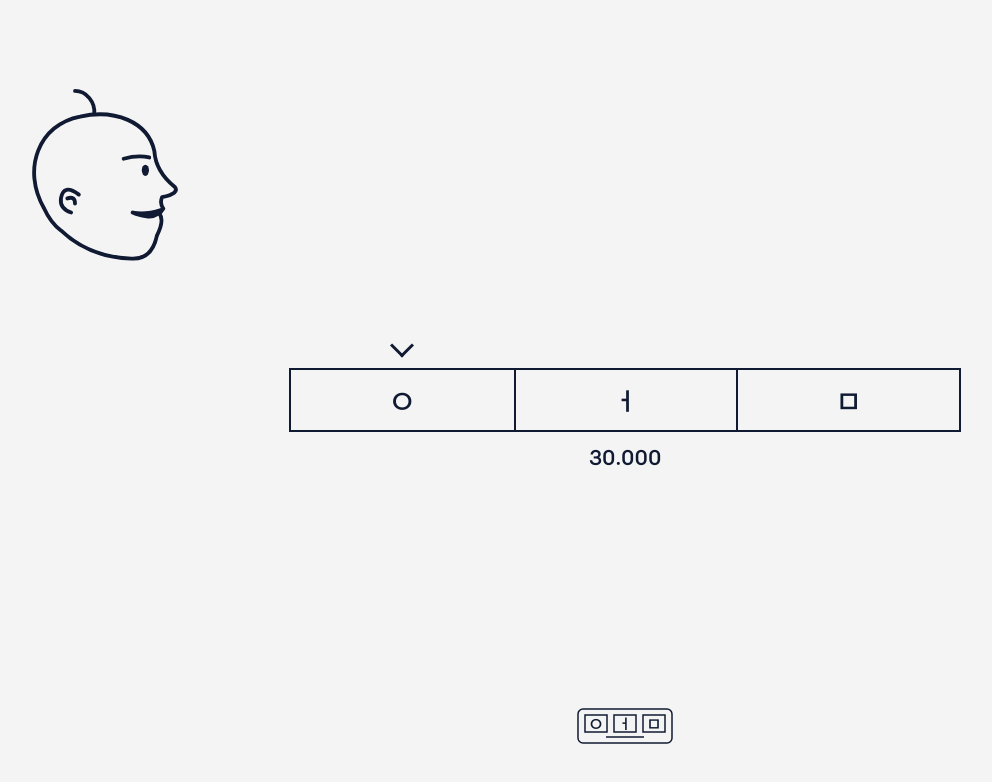
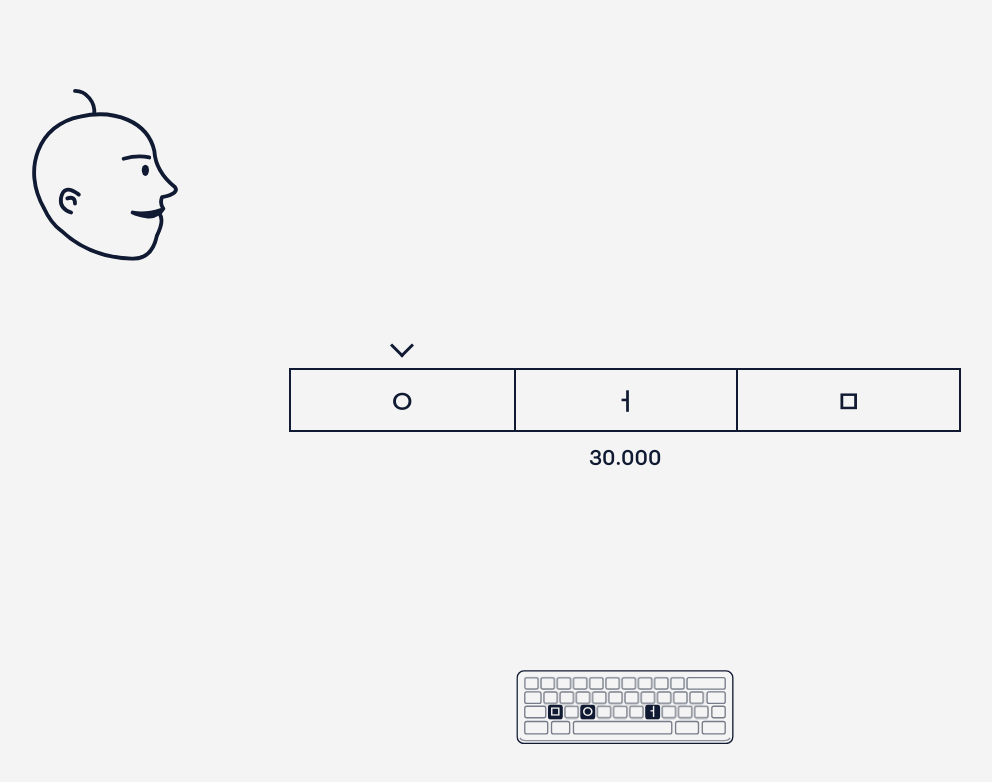
Before and after one commit to AmenoRica/umm, a plain HTML site: page index.html in a window 1280 px wide. Both pictures are taken after a click on the button "시작하기". Shown: the whole page, without its empty margins (15-1007 px from the left). Drawn offline with Linux system fonts and the light colour scheme.

Commit message:
Show Hangul input keys on a staggered desktop keyboard

```diff
--- a/index.html
+++ b/index.html
@@ -259,7 +259,7 @@ OTHER DEALINGS IN THE FONT SOFTWARE.
       font-size: 1rem;
       pointer-events: none;
     }
-    .keyboard-hint svg { width: 6rem; height: auto; }
+    .keyboard-hint svg { width: clamp(12rem, 17vw, 15rem); height: auto; }
     .face {
       position: absolute;
       left: clamp(4px, 2vw, 32px);
@@ -349,11 +349,37 @@ OTHER DEALINGS IN THE FONT SOFTWARE.
     <div class="caption" aria-live="polite"></div>
     <div class="clock" role="timer" aria-label="남은 시간">30.000</div>
     <div class="keyboard-hint" role="img" aria-label="키보드로 ㅇ, ㅓ, ㅁ 입력">
-      <svg viewBox="0 0 96 36" fill="none" stroke="currentColor" stroke-width="1.5" aria-hidden="true">
-        <rect x="1" y="1" width="94" height="34" rx="5"/>
-        <path d="M8 7h22v17H8z M37 7h22v17H37z M66 7h22v17H66z M29 29h38"/>
-        <g fill="currentColor" stroke="none" font-size="14" text-anchor="middle">
-          <text x="19" y="21">ㅇ</text><text x="48" y="21">ㅓ</text><text x="77" y="21">ㅁ</text>
+      <svg viewBox="0 0 228 78" fill="none" stroke="currentColor" stroke-width="1.4" aria-hidden="true">
+        <defs>
+          <pattern id="key-row" width="17" height="15" patternUnits="userSpaceOnUse">
+            <rect x="1" y="1" width="14" height="12" rx="2"/>
+          </pattern>
+          <g id="key-strip"><rect width="170" height="15" fill="url(#key-row)" stroke="none"/></g>
+        </defs>
+        <rect x="1" y="1" width="226" height="76" rx="7"/>
+        <path d="M4 71 Q5 74 10 74 H218 Q223 74 224 71" opacity=".45"/>
+        <g opacity=".55">
+          <use href="#key-strip" x="8" y="7"/>
+          <rect x="179" y="8" width="40" height="12" rx="2"/>
+          <rect x="9" y="23" width="17" height="12" rx="2"/>
+          <use href="#key-strip" x="28" y="22"/>
+          <rect x="200" y="23" width="19" height="12" rx="2"/>
+          <rect x="9" y="38" width="22" height="12" rx="2"/>
+          <use href="#key-strip" x="33" y="37"/>
+          <rect x="205" y="38" width="14" height="12" rx="2"/>
+          <rect x="9" y="54" width="24" height="13" rx="2"/>
+          <rect x="37" y="54" width="19" height="13" rx="2"/>
+          <rect x="60" y="54" width="103" height="13" rx="2"/>
+          <rect x="167" y="54" width="24" height="13" rx="2"/>
+          <rect x="195" y="54" width="24" height="13" rx="2"/>
+        </g>
+        <g fill="currentColor">
+          <rect x="34" y="37" width="14" height="14" rx="2"/>
+          <rect x="68" y="37" width="14" height="14" rx="2"/>
+          <rect x="136" y="37" width="14" height="14" rx="2"/>
+        </g>
+        <g fill="#f4f4f4" stroke="none" font-size="13" text-anchor="middle">
+          <text x="41" y="48.5">ㅁ</text><text x="75" y="48.5">ㅇ</text><text x="143" y="48.5">ㅓ</text>
         </g>
       </svg>
     </div>
```
